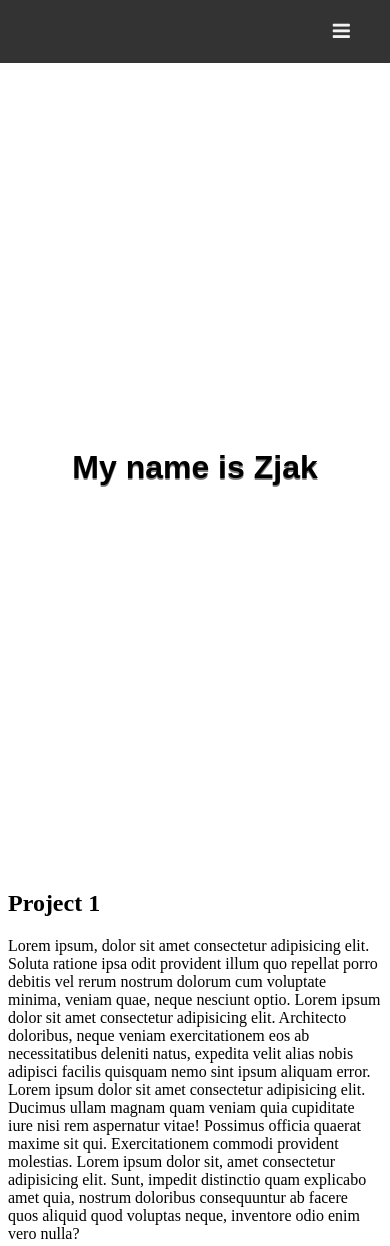
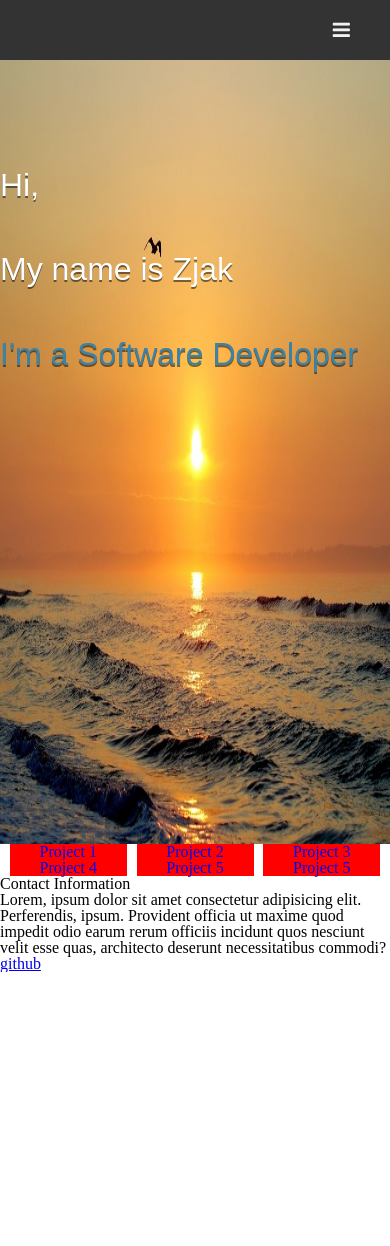
Before and after one commit to Gweezdo/FCC_RWD_Project5, a plain HTML site: page index.html in a window 390 px wide. Shown: the top 1246 px of the page. After the commit the page ends 972 px from the top, so only its background shows below. Drawn offline with Linux system fonts and the light colour scheme.

Commit message:
1) Started to style "welcome-section" 2) Added projects + links to "projects" section. 3) Added links to "Contacts" section. Note: This commit marks the MVP needed to pass all tests and obtain FCC Responsive web design certificate.

```diff
--- a/index.html
+++ b/index.html
@@ -7,7 +7,7 @@
   <meta http-equiv="X-UA-Compatible" content="ie=edge">
   <link rel="stylesheet" href="https://stackpath.bootstrapcdn.com/font-awesome/4.7.0/css/font-awesome.min.css">
   <link rel="stylesheet" href="style.css">
-  <title>Document</title>
+  <title>Personal Portfolio</title>
 </head>
 
 <header>
@@ -26,37 +26,77 @@
 </header>
 
 <body>
+
   <section id="welcome-section">
-    <h1>My name is Zjak</h1>
+    <img id="welcome-section-img" src="/Images/Sunrise-01.jpg" alt="Sunrise over ocean">
+    <div class="intro-title">
+      <h1 id="title1">Hi,</h1>
+      <h1 id="title2">My name is Zjak</h1>
+      <h1 id="title3">I'm a Software Developer</h1>
+    </div>
   </section>
 
-  <section id="projects">
+  <section id="projects" class="flex-container">
 
-    <div id="project1">
+    <div id="project1" class="project-tile">
+      <a class="project-links" href="https://codepen.io/Gweezdo/full/BXoBRz" target="_blank">
         <div class="project-title">
           <h2>Project 1</h2>
-        <p>Lorem ipsum, dolor sit amet consectetur adipisicing elit. Soluta ratione ipsa odit provident illum quo repellat porro debitis vel rerum nostrum dolorum cum voluptate minima, veniam quae, neque nesciunt optio. Lorem ipsum dolor sit amet consectetur adipisicing elit. Architecto doloribus, neque veniam exercitationem eos ab necessitatibus deleniti natus, expedita velit alias nobis adipisci facilis quisquam nemo sint ipsum aliquam error. Lorem ipsum dolor sit amet consectetur adipisicing elit. Ducimus ullam magnam quam veniam quia cupiditate iure nisi rem aspernatur vitae! Possimus officia quaerat maxime sit qui. Exercitationem commodi provident molestias. Lorem ipsum dolor sit, amet consectetur adipisicing elit. Sunt, impedit distinctio quam explicabo amet quia, nostrum doloribus consequuntur ab facere quos aliquid quod voluptas neque, inventore odio enim vero nulla?</p>
         </div>
         <div class="project-content"></div>
+      </a>
     </div>
-    <div id="project2">
+
+    <div id="project2" class="project-tile">
+      <a class="project-links" href="https://codepen.io/Gweezdo/full/wVgMOe" target="_blank">
         <div class="project-title">
           <h2>Project 2</h2>
-        <p>Lorem ipsum, dolor sit amet consectetur adipisicing elit. Soluta ratione ipsa odit provident illum quo repellat porro debitis vel rerum nostrum dolorum cum voluptate minima, veniam quae, neque nesciunt optio. Lorem ipsum dolor sit amet consectetur adipisicing elit. Architecto doloribus, neque veniam exercitationem eos ab necessitatibus deleniti natus, expedita velit alias nobis adipisci facilis quisquam nemo sint ipsum aliquam error. Lorem ipsum dolor sit amet consectetur adipisicing elit. Ducimus ullam magnam quam veniam quia cupiditate iure nisi rem aspernatur vitae! Possimus officia quaerat maxime sit qui. Exercitationem commodi provident molestias. Lorem ipsum dolor sit, amet consectetur adipisicing elit. Sunt, impedit distinctio quam explicabo amet quia, nostrum doloribus consequuntur ab facere quos aliquid quod voluptas neque, inventore odio enim vero nulla?</p>
         </div>
+      </a>
     </div>
-    <div id="project3">
+
+    <div id="project3" class="project-tile">
+      <a class="project-links" href="https://codepen.io/Gweezdo/full/xvLqZO" target="_blank">
         <div class="project-title">
           <h2>Project 3</h2>
-        <p>Lorem ipsum, dolor sit amet consectetur adipisicing elit. Soluta ratione ipsa odit provident illum quo repellat porro debitis vel rerum nostrum dolorum cum voluptate minima, veniam quae, neque nesciunt optio. Lorem ipsum dolor sit amet consectetur adipisicing elit. Architecto doloribus, neque veniam exercitationem eos ab necessitatibus deleniti natus, expedita velit alias nobis adipisci facilis quisquam nemo sint ipsum aliquam error. Lorem ipsum dolor sit amet consectetur adipisicing elit. Ducimus ullam magnam quam veniam quia cupiditate iure nisi rem aspernatur vitae! Possimus officia quaerat maxime sit qui. Exercitationem commodi provident molestias. Lorem ipsum dolor sit, amet consectetur adipisicing elit. Sunt, impedit distinctio quam explicabo amet quia, nostrum doloribus consequuntur ab facere quos aliquid quod voluptas neque, inventore odio enim vero nulla?</p>
         </div>
+      </a>
+    </div>
+
+    <div id="project4" class="project-tile">
+      <a class="project-links" href="https://codepen.io/Gweezdo/full/xvLqZO" target="_blank">
+        <div class="project-title">
+          <h2>Project 4</h2>
+        </div>
+      </a>
+    </div>
+
+    <div id="project5" class="project-tile">
+      <a class="project-links" href="https://github.com/Gweezdo/FCC_JS_Project1/blob/master/Project1.js" target="_blank">
+        <div class="project-title">
+          <h2>Project 5</h2>
+        </div>
+      </a>
+    </div>
+
+    <div id="project6" class="project-tile">
+      <a class="project-links" href="https://github.com/Gweezdo/FCC_JS_Project2/blob/master/Project2.js" target="_blank">
+        <div class="project-title">
+          <h2>Project 5</h2>
+        </div>
+      </a>
     </div>
 
   </section>
 
+
+
   <section id="contact">
     <h2>Contact Information</h2>
     <p>Lorem, ipsum dolor sit amet consectetur adipisicing elit. Perferendis, ipsum. Provident officia ut maxime quod impedit odio earum rerum officiis incidunt quos nesciunt velit esse quas, architecto deserunt necessitatibus commodi?</p>
+
+    <a href="https://github.com/Gweezdo" target="_blank" id="profile-link">github</a>
+
   </section>
 
   <script src="https://cdn.freecodecamp.org/testable-projects-fcc/v1/bundle.js"></script>
--- a/style.css
+++ b/style.css
@@ -1,12 +1,65 @@
+/***************************************
+RESET ALL CSS STYLES TO DEFAULT
+****************************************/
+
+html, body, div, span, applet, object, iframe,
+h1, h2, h3, h4, h5, h6, p, blockquote, pre,
+a, abbr, acronym, address, big, cite, code,
+del, dfn, em, img, ins, kbd, q, s, samp,
+small, strike, strong, sub, sup, tt, var,
+b, u, i, center,
+dl, dt, dd, ol, ul, li,
+fieldset, form, label, legend,
+table, caption, tbody, tfoot, thead, tr, th, td,
+article, aside, canvas, details, embed,
+figure, figcaption, footer, header, hgroup,
+menu, nav, output, ruby, section, summary,
+time, mark, audio, video {
+	margin: 0;
+	padding: 0;
+	border: 0;
+	font-size: 100%;
+	font: inherit;
+	vertical-align: baseline;
+}
+/* HTML5 display-role reset for older browsers */
+article, aside, details, figcaption, figure,
+footer, header, hgroup, menu, nav, section {
+	display: block;
+}
+body {
+	line-height: 1;
+}
+ol, ul {
+	list-style: none;
+}
+blockquote, q {
+	quotes: none;
+}
+blockquote:before, blockquote:after,
+q:before, q:after {
+	content: '';
+	content: none;
+}
+table {
+	border-collapse: collapse;
+	border-spacing: 0;
+}
+
+/***************************************
+START OF PROJECT CSS
+****************************************/
+
+
+/***************************************
+NAVIGATION BAR
+****************************************/
 .topnav {
     background-color: #333;
     overflow: hidden;
     position: fixed;
     width: 100vw;
-    top: 0;
-    left: 0;
-    right: 0;
-    margin: 0;
+    z-index: 1;
   }
 
   .topnav a {
@@ -64,39 +117,82 @@
   position: relative;
 
 }
-/* Show the dropdown menu on hover */
 
 
+/***************************************
+ABOUT SECTION
+****************************************/
+
+#welcome-section {
+  position: relative;
+  height: 100vh;
+  object-fit: fill;
+  width: 100vw;
+
+}
+
+#welcome-section-img{
+  width: 100vw;
+  height: 100vh;
+  align-self: center;
+}
+
+.into-title {
+  display: block;
+  position: absolute;
+  text-align: center;
+
+}
+
+#title1, #title2{
+  font-family: Arial, Helvetica, sans-serif;
+  color: white;
+  font-size:  2em;
+  text-shadow: 0 2px 0 rgba(0,0,0,.5);
+  position: absolute;
+}
+
+#title3{
+  font-family: Arial, Helvetica, sans-serif;
+  color: rgb(61, 131, 167);
+  font-size:  2em;
+  position: absolute;
+  text-shadow: 0 2px 0 rgba(0,0,0,.5);
+}
+
+#title1 {
+  top: 20vh;
+  margin: auto;
+  /* padding: 10%; */
+}
+
+#title2 {
+  top: 30vh;
+}
+
+#title3 {
+  top: 40vh;
+}
 
 
+/***************************************
+PROJECT SECTION
+****************************************/
 
-/* The "responsive" class is added to the topnav with JavaScript when the user clicks on the icon. This class makes the topnav look good on small screens (display the links vertically instead of horizontally)
-@media screen and (max-width: 600px) {
-  .topnav.responsive {position: relative;}
-  .topnav.responsive a.icon {
-    position: absolute;
-    right: 0;
-    top: 0;
-  }
-  .topnav.responsive a {
-    float: none;
-    display: block;
-    text-align: left;
-  }
-} */
-
-#welcome-section {
-  /* background-color: red; */
-  height: 100vh;
+.flex-container{
+  display: flex;
+  flex-wrap: wrap;
+  justify-content: space-evenly;
+  align-content: space-around;
 }
 
-h1{
-  top: 50vh;
-  padding: 0;
-  font-family: Arial, Helvetica, sans-serif;
-  color: black;
-  font-size:  2em;
-  text-shadow: 0 2px 0 rgba(0,0,0,.5);
-  position: relative;
+.project-tile{
+  width: 30%;
+  background-color: red;
   text-align: center;
+
 }
+
+.project-links{
+  text-decoration: none;
+}
```
Lines whose indentation alone changed are shown as unchanged.
